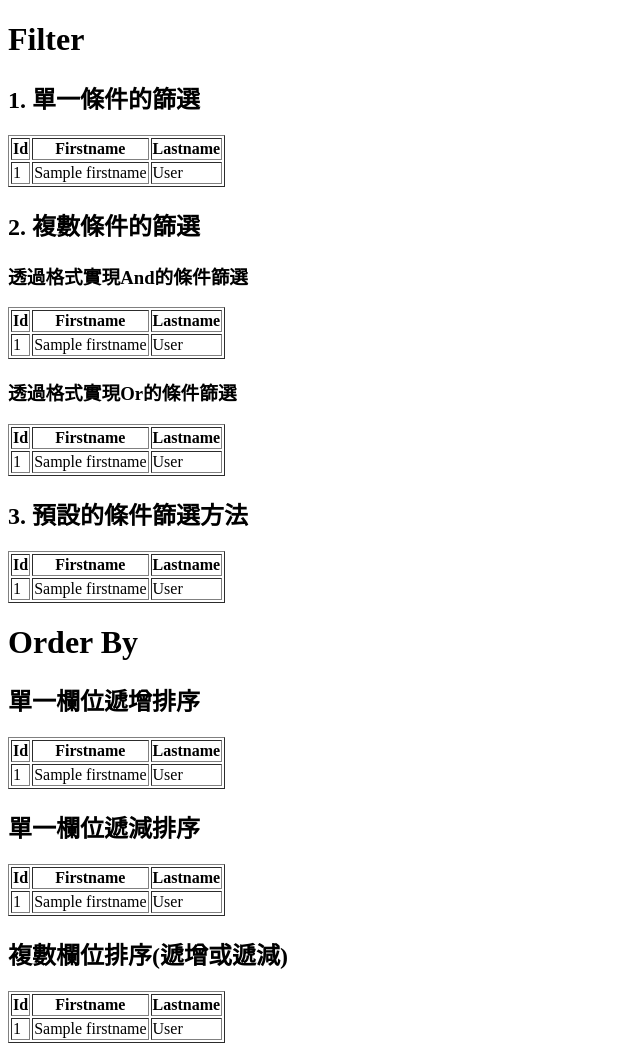
After one commit to Huang-ChunChieh/Django, a Django app: template myproject/myworld/members/templates/testing_day28.html in a window 1280 px wide. The commit adds this page. Shown: the whole page, without its empty margins (0-640 px from the left). Run offline with Django 4.2, Linux system fonts and the light colour scheme; the template is opened without the code that fills it: most values are stand-ins (such as "Sample title", 1, 10 or a date in 2020).

Commit message:
add 【Day 28】Django QuerySet - Filter & Order By

```diff
--- a/myproject/myworld/members/templates/navbar.html
+++ b/myproject/myworld/members/templates/navbar.html
@@ -22,6 +22,7 @@
     <li><a href="/testing_day23n24n25">DAY23&24&25_Testing</a></li>
     <li><a href="/day26">DAY26</a></li>
     <li><a href="/testing_day27">DAY27_Testing</a></li>
+    <li><a href="/testing_day28">DAY28_Testing</a></li>
   </ul>
 </navbar>
 <hr />
--- /dev/null
+++ b/myproject/myworld/members/templates/testing_day28.html
@@ -0,0 +1,119 @@
+<!DOCTYPE html>
+<html>
+  <body>
+    <h1>Filter</h1>
+    <h2>1. 單一條件的篩選</h2>
+    <table border="1">
+      <tr>
+        <th>Id</th>
+        <th>Firstname</th>
+        <th>Lastname</th>
+      </tr>
+      {% for x in SingleCondition %}
+      <tr>
+        <td>{{ x.id }}</td>
+        <td>{{ x.firstname }}</td>
+        <td>{{ x.lastname }}</td>
+      </tr>
+      {% endfor %}
+    </table>
+
+    <h2>2. 複數條件的篩選</h2>
+    <h3>透過格式實現And的條件篩選</h3>
+    <table border="1">
+      <tr>
+        <th>Id</th>
+        <th>Firstname</th>
+        <th>Lastname</th>
+      </tr>
+      {% for x in MultipleConditionWithAnd %}
+      <tr>
+        <td>{{ x.id }}</td>
+        <td>{{ x.firstname }}</td>
+        <td>{{ x.lastname }}</td>
+      </tr>
+      {% endfor %}
+    </table>
+
+    <h3>透過格式實現Or的條件篩選</h3>
+    <table border="1">
+      <tr>
+        <th>Id</th>
+        <th>Firstname</th>
+        <th>Lastname</th>
+      </tr>
+      {% for x in MultipleConditionWithOr %}
+      <tr>
+        <td>{{ x.id }}</td>
+        <td>{{ x.firstname }}</td>
+        <td>{{ x.lastname }}</td>
+      </tr>
+      {% endfor %}
+    </table>
+
+    <h2>3. 預設的條件篩選方法</h2>
+    <table border="1">
+      <tr>
+        <th>Id</th>
+        <th>Firstname</th>
+        <th>Lastname</th>
+      </tr>
+      {% for x in PresetConditionalFilter %}
+      <tr>
+        <td>{{ x.id }}</td>
+        <td>{{ x.firstname }}</td>
+        <td>{{ x.lastname }}</td>
+      </tr>
+      {% endfor %}
+    </table>
+
+    <h1>Order By</h1>
+    <h2>單一欄位遞增排序</h2>
+    <table border="1">
+      <tr>
+        <th>Id</th>
+        <th>Firstname</th>
+        <th>Lastname</th>
+      </tr>
+      {% for x in OrderBySingleColumnAscending %}
+      <tr>
+        <td>{{ x.id }}</td>
+        <td>{{ x.firstname }}</td>
+        <td>{{ x.lastname }}</td>
+      </tr>
+      {% endfor %}
+    </table>
+
+    <h2>單一欄位遞減排序</h2>
+    <table border="1">
+      <tr>
+        <th>Id</th>
+        <th>Firstname</th>
+        <th>Lastname</th>
+      </tr>
+      {% for x in OrderBySingleColumnDescending %}
+      <tr>
+        <td>{{ x.id }}</td>
+        <td>{{ x.firstname }}</td>
+        <td>{{ x.lastname }}</td>
+      </tr>
+      {% endfor %}
+    </table>
+
+    <h2>複數欄位排序(遞增或遞減)</h2>
+    <table border="1">
+      <tr>
+        <th>Id</th>
+        <th>Firstname</th>
+        <th>Lastname</th>
+      </tr>
+      {% for x in SortingOfPluralFields %}
+      <tr>
+        <td>{{ x.id }}</td>
+        <td>{{ x.firstname }}</td>
+        <td>{{ x.lastname }}</td>
+      </tr>
+      {% endfor %}
+    </table>
+  </body>
+</html>
--- a/myproject/myworld/members/urls.py
+++ b/myproject/myworld/members/urls.py
@@ -24,6 +24,7 @@ urlpatterns = [
          name='testing_day23n24n25'),
     path('day26/', views.day26, name='day26'),
     path('testing_day27/', views.testing_day27, name='testing_day27'),
+    path('testing_day28/', views.testing_day28, name='testing_day28'),
     path('index/', views.index, name='index'),
     path('day10/', views.day_ten, name='day_ten'),
     path('day11/', views.day_eleven, name='day_eleven'),
```
Also changed, not shown: myproject/myworld/members/views.py (+24 -0 lines).
